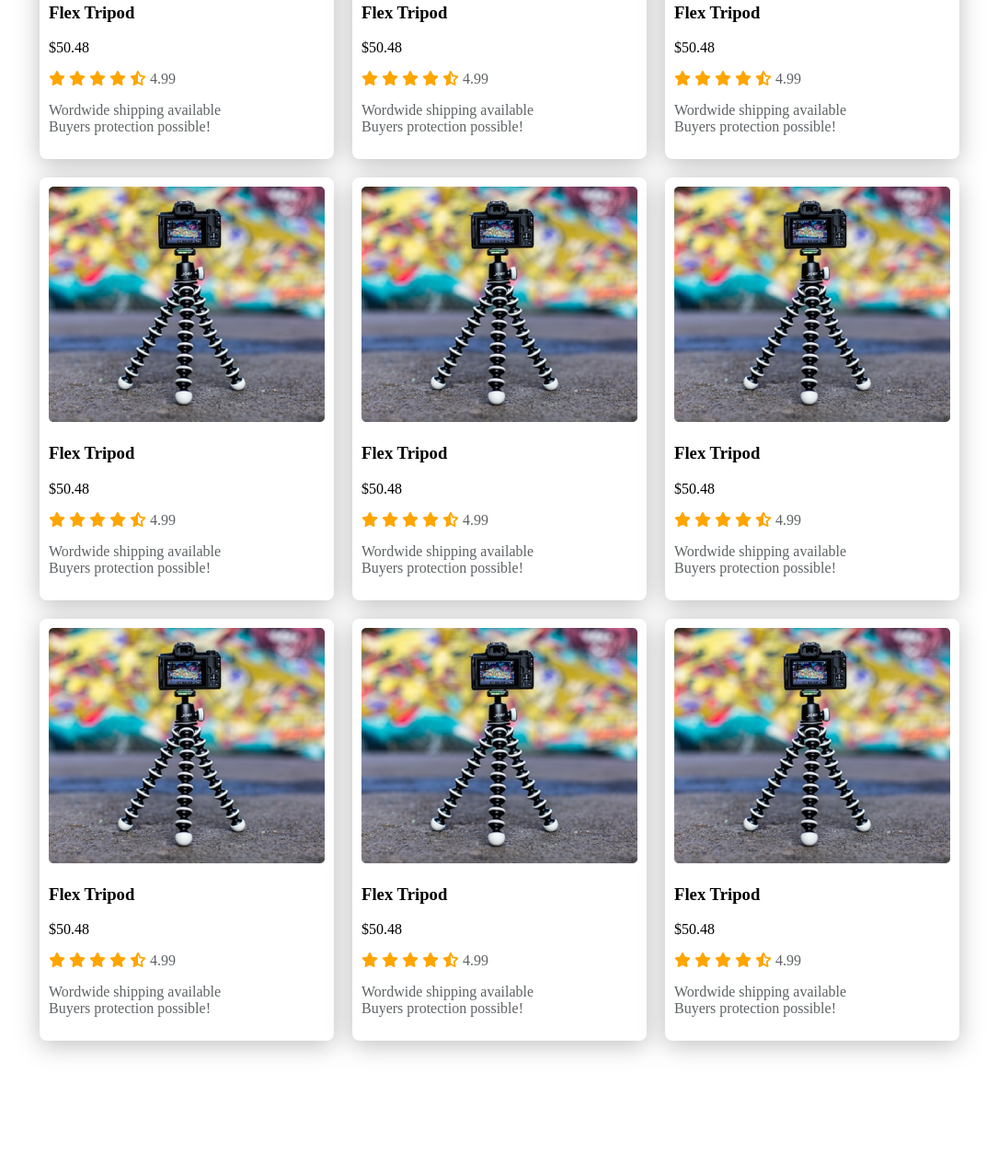
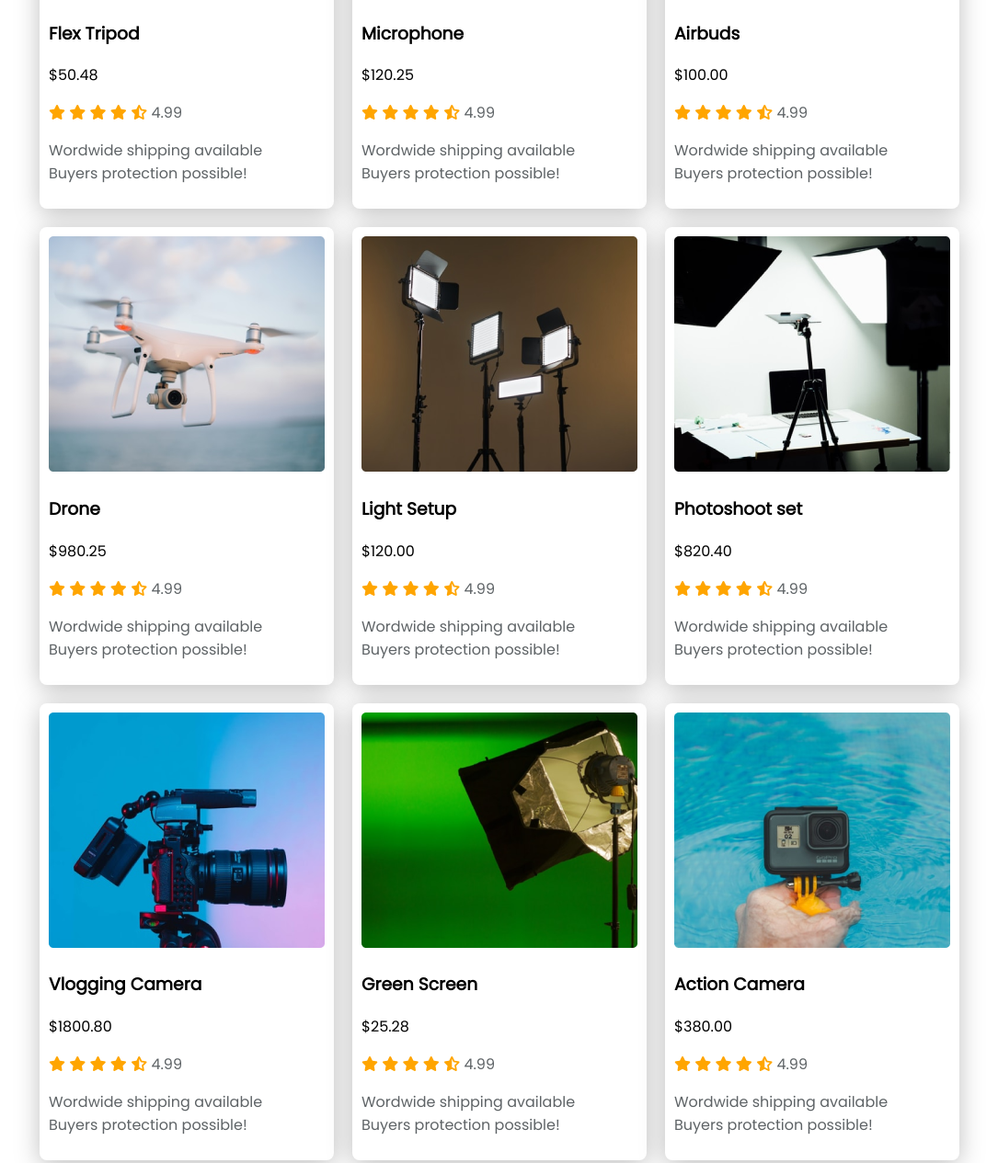
Before and after one commit to mostafizurhh/Responsive-Influencer-gear, a plain HTML site: page index.html in a window 1280 px wide. Shown: the part 1163-2428 px from the top of the page at 92% size, without its empty margins (97-1182 px from the left). Before the commit the page ends 2345 px from the top, so only its background shows below. Drawn offline with Linux system fonts and the light colour scheme.

Commit message:
google font added, logos part modified, border removed

```diff
--- a/index.html
+++ b/index.html
@@ -5,12 +5,20 @@
     <meta charset="UTF-8">
     <meta http-equiv="X-UA-Compatible" content="IE=edge">
     <meta name="viewport" content="width=device-width, initial-scale=1.0">
-    <!-- nav style -->
+    <!-------- Google font -------->
+    <link rel="preconnect" href="https://fonts.googleapis.com">
+    <link rel="preconnect" href="https://fonts.gstatic.com" crossorigin>
+    <link href="https://fonts.googleapis.com/css2?family=Poppins&display=swap" rel="stylesheet">
+
+    <!------- nav style ------->
     <link rel="stylesheet" href="navstyle.css">
-    <!-- fontawesome -->
+
+    <!---------- fontawesome --------->
     <script src="https://kit.fontawesome.com/f3a04868c8.js" crossorigin="anonymous"></script>
+
     <!-- main page style -->
     <link rel="stylesheet" href="styles.css">
+
     <title>Practice Responsive Website</title>
 </head>
 
@@ -99,12 +107,12 @@
                 </div>
                 <div class="product">
                     <div class="product-banner">
-                        <img src="images/tripod.png" alt="">
+                        <img src="images/mic.png" alt="">
                     </div>
                     <div class="product-detail">
                         <div class="product-title">
-                            <h3>Flex Tripod</h3>
-                            <p>$50.48</p>
+                            <h3>Microphone</h3>
+                            <p>$120.25</p>
                         </div>
                         <div class="product-info">
                             <div class="star-icon">
@@ -122,12 +130,12 @@
                 </div>
                 <div class="product">
                     <div class="product-banner">
-                        <img src="images/tripod.png" alt="">
+                        <img src="images/airpod.png" alt="">
                     </div>
                     <div class="product-detail">
                         <div class="product-title">
-                            <h3>Flex Tripod</h3>
-                            <p>$50.48</p>
+                            <h3>Airbuds</h3>
+                            <p>$100.00</p>
                         </div>
                         <div class="product-info">
                             <div class="star-icon">
@@ -145,12 +153,12 @@
                 </div>
                 <div class="product">
                     <div class="product-banner">
-                        <img src="images/tripod.png" alt="">
+                        <img src="images/drone.png" alt="">
                     </div>
                     <div class="product-detail">
                         <div class="product-title">
-                            <h3>Flex Tripod</h3>
-                            <p>$50.48</p>
+                            <h3>Drone</h3>
+                            <p>$980.25</p>
                         </div>
                         <div class="product-info">
                             <div class="star-icon">
@@ -168,12 +176,12 @@
                 </div>
                 <div class="product">
                     <div class="product-banner">
-                        <img src="images/tripod.png" alt="">
+                        <img src="images/lights.png" alt="">
                     </div>
                     <div class="product-detail">
                         <div class="product-title">
-                            <h3>Flex Tripod</h3>
-                            <p>$50.48</p>
+                            <h3>Light Setup</h3>
+                            <p>$120.00</p>
                         </div>
                         <div class="product-info">
                             <div class="star-icon">
@@ -191,12 +199,12 @@
                 </div>
                 <div class="product">
                     <div class="product-banner">
-                        <img src="images/tripod.png" alt="">
+                        <img src="images/setup.png" alt="">
                     </div>
                     <div class="product-detail">
                         <div class="product-title">
-                            <h3>Flex Tripod</h3>
-                            <p>$50.48</p>
+                            <h3>Photoshoot set</h3>
+                            <p>$820.40</p>
                         </div>
                         <div class="product-info">
                             <div class="star-icon">
@@ -214,12 +222,12 @@
                 </div>
                 <div class="product">
                     <div class="product-banner">
-                        <img src="images/tripod.png" alt="">
+                        <img src="images/camera.png" alt="">
                     </div>
                     <div class="product-detail">
                         <div class="product-title">
-                            <h3>Flex Tripod</h3>
-                            <p>$50.48</p>
+                            <h3>Vlogging Camera</h3>
+                            <p>$1800.80</p>
                         </div>
                         <div class="product-info">
                             <div class="star-icon">
@@ -237,12 +245,12 @@
                 </div>
                 <div class="product">
                     <div class="product-banner">
-                        <img src="images/tripod.png" alt="">
+                        <img src="images/single-light.png" alt="">
                     </div>
                     <div class="product-detail">
                         <div class="product-title">
-                            <h3>Flex Tripod</h3>
-                            <p>$50.48</p>
+                            <h3>Green Screen</h3>
+                            <p>$25.28</p>
                         </div>
                         <div class="product-info">
                             <div class="star-icon">
@@ -260,12 +268,12 @@
                 </div>
                 <div class="product">
                     <div class="product-banner">
-                        <img src="images/tripod.png" alt="">
+                        <img src="images/action.png" alt="">
                     </div>
                     <div class="product-detail">
                         <div class="product-title">
-                            <h3>Flex Tripod</h3>
-                            <p>$50.48</p>
+                            <h3>Action Camera</h3>
+                            <p>$380.00</p>
                         </div>
                         <div class="product-info">
                             <div class="star-icon">
--- a/styles.css
+++ b/styles.css
@@ -1,6 +1,7 @@
 /* ------------common style----------- */
 body {
-    margin: 50px;
+    font-family: 'Poppins', sans-serif;
+    margin: 10px 50px;
 }
 
 main {
@@ -14,14 +15,12 @@ main {
 .influencer-divs {
     display: flex;
     margin-left: 10px;
-    border: 1px solid green;
 }
 
 .influencer-text {
     max-width: 100%;
     margin: auto;
     width: 50%;
-    border: 1px dashed blue;
 }
 
 .influencer-text button {
@@ -38,7 +37,6 @@ main {
 }
 
 .influencer-images {
-    border: 1px dotted red;
     width: 50%;
     padding: 30px;
 }
@@ -48,17 +46,19 @@ main {
 }
 
 /* logos part */
+hr {
+    margin: 25px 0px;
+}
 
 .logos {
     display: flex;
     justify-content: space-between;
 }
 
-.logos img {
-    margin: 15px 0px;
+/* -------------Popular collection part------------- */
+h2 {
+    text-align: center;
 }
-
-/* -------------Popular collection part------------- */
 
 .products {
     display: grid;
```
